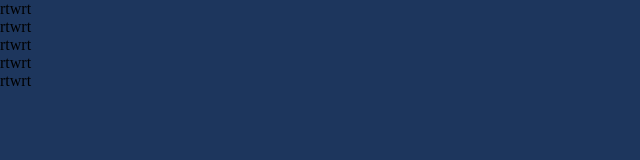
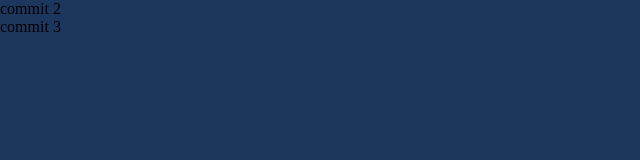
Before and after one commit to YanaStrambovskaya/daily-images, a plain HTML site: page index.html in a window 1280 px wide. Shown: the whole page, without its empty margins (0-640 px from the left). Drawn offline with Linux system fonts and the light colour scheme.

Commit message:
rebase in github

```diff
--- a/index.html
+++ b/index.html
@@ -6,10 +6,7 @@
         <link rel="stylesheet" href="style.css">
     </head>
     <body>
-        <div>rtwrt</div>
-        <div>rtwrt</div>
-        <div>rtwrt</div>
-        <div>rtwrt</div>
-        <div>rtwrt</div>
+        <div>commit 2</div>
+        <div>commit 3</div>
     </body>
 </html>
```
